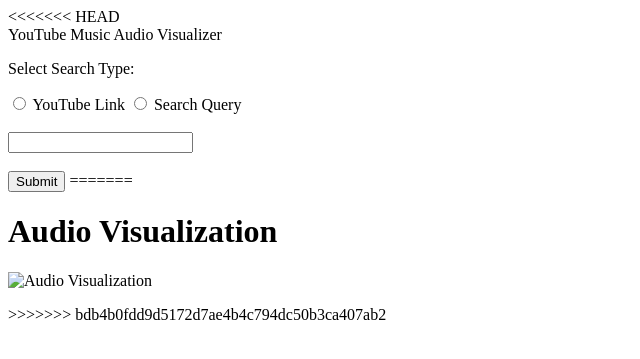
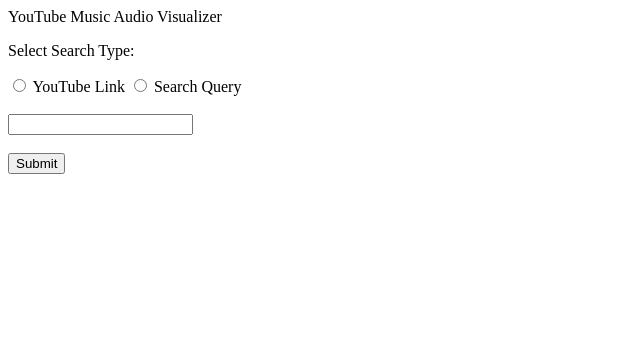
Before and after one commit to opkoala/Youtube-Audio-Visualizer, a Flask app: template Templates/index.html in a window 1280 px wide. Shown: the top 359 px of the page, without its empty margins (0-640 px from the left). Run offline with Flask 3, Linux system fonts and the light colour scheme; the template is opened without the code that fills it, so the values that code supplies are empty.

Commit message:
Changed index.html for UX UI

```diff
--- a/Templates/index.html
+++ b/Templates/index.html
@@ -1,6 +1,5 @@
 <!DOCTYPE html>
 <html>
-<<<<<<< HEAD
 <link rel = "stylesheet" href = "stylesheet.css">
 <title>YouTube Music Audio Visualizer</title>
 <header>YouTube Music Audio Visualizer</header>
@@ -13,17 +12,3 @@
     <input type = 'submit' id = 'submit'>
 </body>
 </html>
-=======
-<head>
-    <title>Audio Visualization</title>
-</head>
-<body>
-    <h1>Audio Visualization</h1>
-    <div id="plot-container">
-        <!-- Add the Matplotlib plot image here -->
-        <img src="{{ plot_file }}" alt="Audio Visualization">
-    </div>
-    <p>{{ message }}</p>
-</body>
-</html>
->>>>>>> bdb4b0fdd9d5172d7ae4b4c794dc50b3ca407ab2
```
